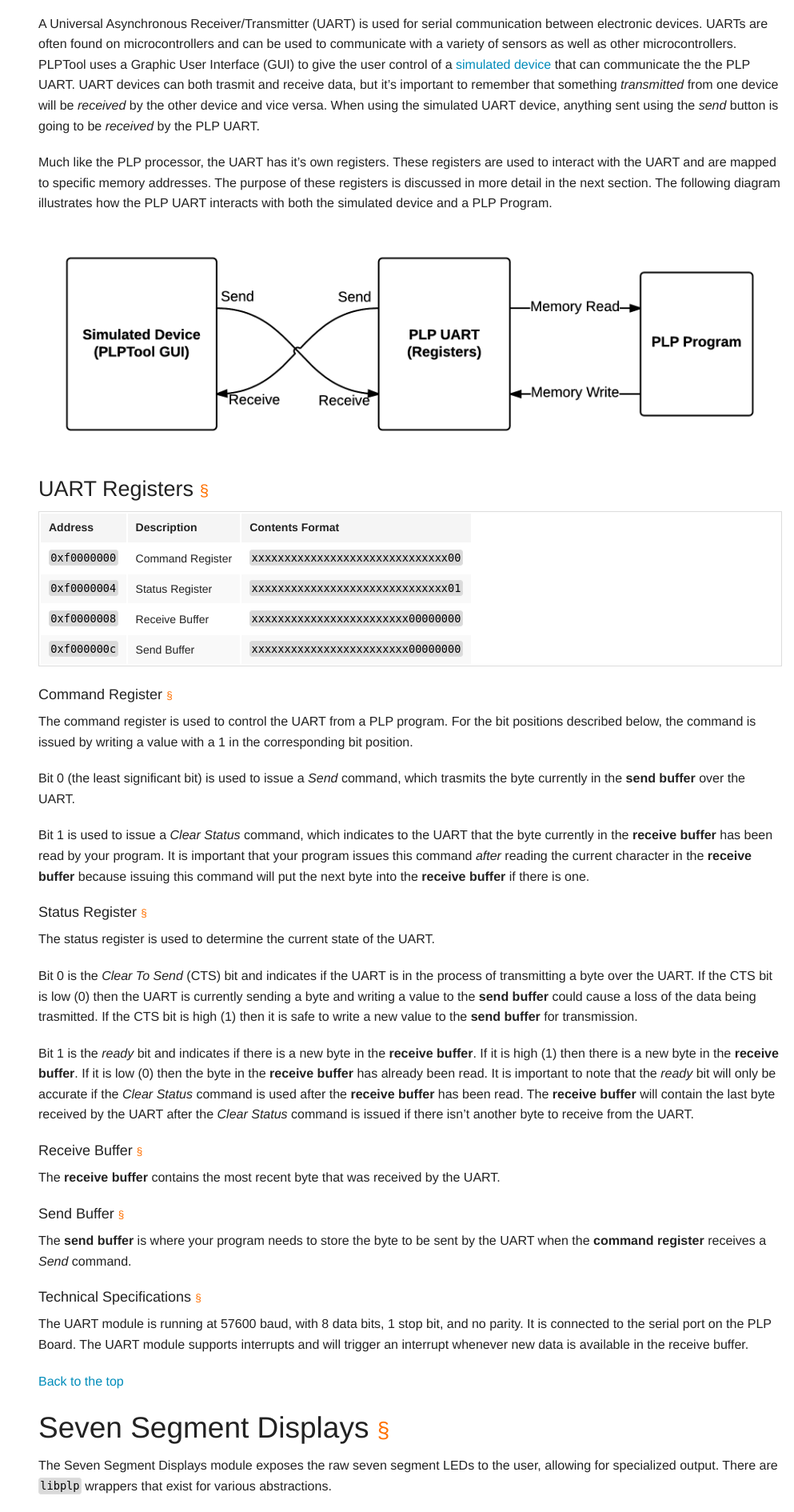
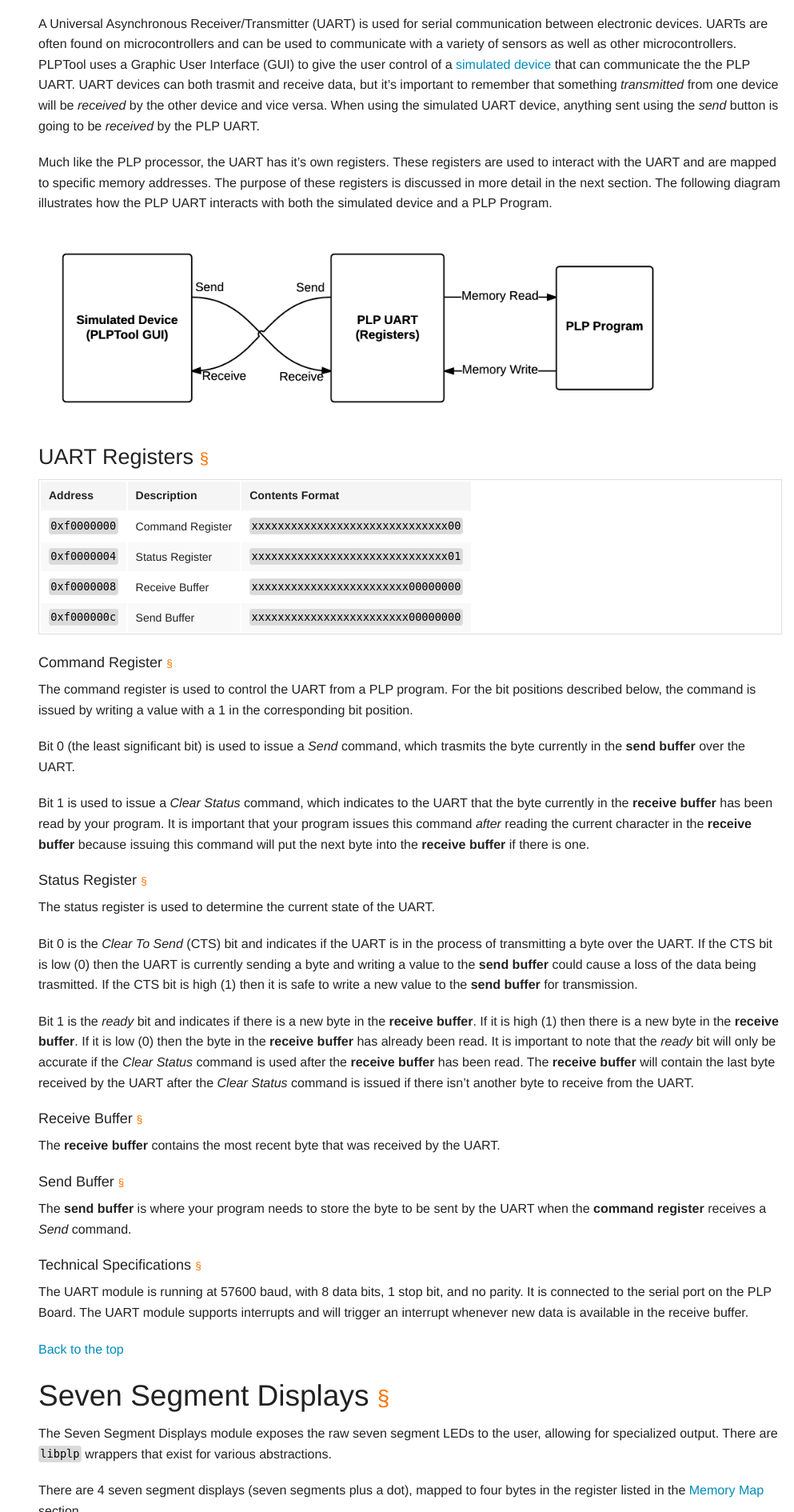
Before and after one commit to Progressive-Learning-Platform/progressive-learning-platform.github.io, a Jekyll site: the page built from implementation.md, in a window 1280 px wide. Shown: the part 3130-5020 px from the top of the page at 80% size, without its empty margins (287-1280 px from the left). Built offline with Jekyll 4.4.1, drawn with Linux system fonts in a browser that asks for light colours; comment, search, counter and statistics services are not loaded.

```diff
--- a/implementation.md
+++ b/implementation.md
@@ -180,7 +180,8 @@
 
 Much like the PLP processor, the UART has it's own registers. These registers are used to interact with the UART and are mapped to specific memory addresses. The purpose of these registers is discussed in more detail in the next section. The following diagram illustrates how the PLP UART interacts with both the simulated device and a PLP Program.
 
-![{{site.baseurl}}/resources/users_manual_uart_diagram.png]({{site.baseurl}}/resources/users_manual_uart_diagram.png)
+<img src="{{site.baseurl}}/resources/users_manual_uart_diagram.png" align="middle" style="width: 800px;"/>
+<br/>
 
 ### UART Registers ###
 
```
Also changed, not shown: instructions.md (+11 -2 lines), resources/users_manual_mem_diagram.png (added).
